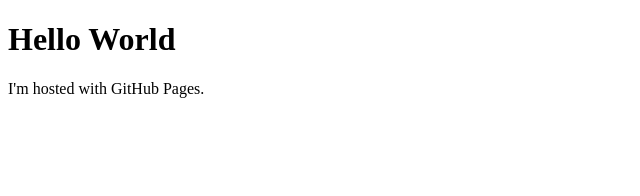
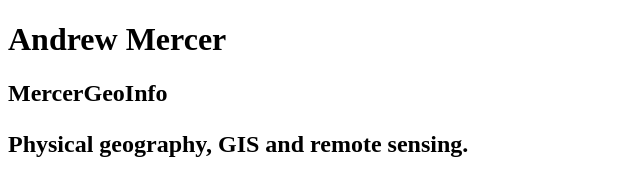
Before and after one commit to mercergeoinfo/mercergeoinfo.github.io, a plain HTML site: page index.html in a window 1280 px wide. Shown: the whole page, without its empty margins (0-640 px from the left). Drawn offline with Linux system fonts and the light colour scheme.

Commit message:
Update index.html

```diff
--- a/index.html
+++ b/index.html
@@ -1,7 +1,9 @@
 <!DOCTYPE html>
 <html>
 <body>
-<h1>Hello World</h1>
-<p>I'm hosted with GitHub Pages.</p>
+<h1>Andrew Mercer</h1>
+<h2>MercerGeoInfo
+<p>Physical geography, GIS and remote sensing.</p>
+
 </body>
 </html>
```
